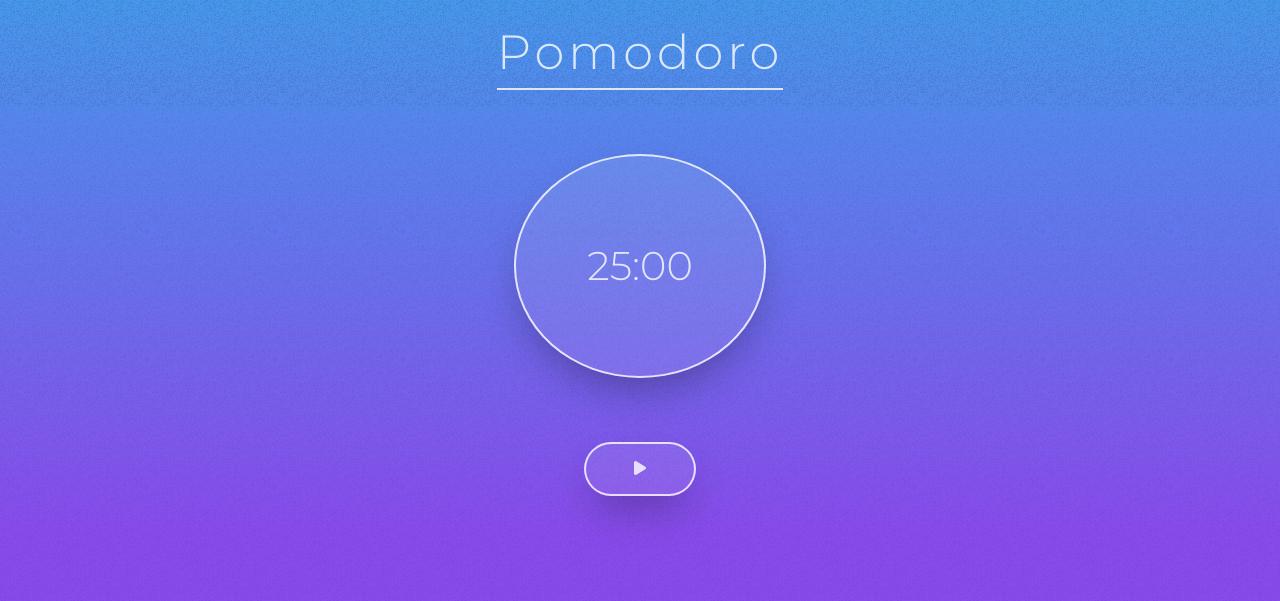
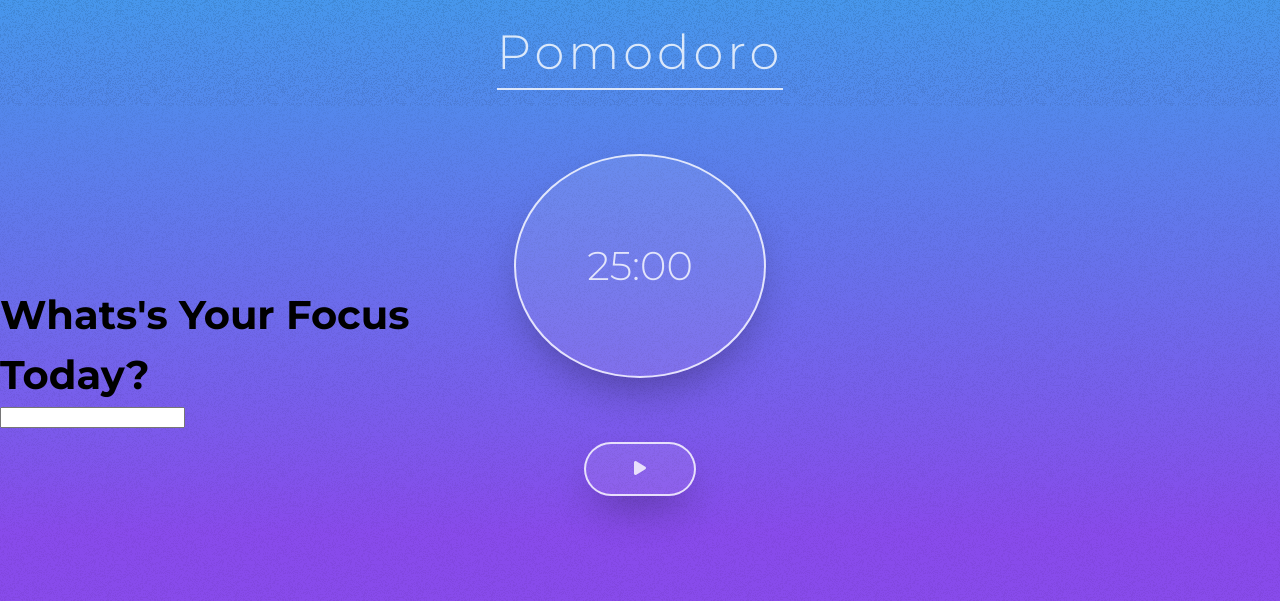
Before and after one commit to chaharshivam/pomodoro-app, a website: page index.html in a window 1280 px wide. Shown: the top 601 px of the page. Drawn offline with Linux system fonts and the light colour scheme.

Commit message:
Update homepage

```diff
--- a/index.html
+++ b/index.html
@@ -22,7 +22,17 @@
             </div>
         </header>
         <!-- Main -->
-        <main>
+        <main class="grid-col-3">
+            <section class="flex-center todo-container">
+                <div class="todo">
+                    <h2 class="todo-title">Whats's Your Focus Today?</h2>
+                    <form action="#">
+                        <input class="todo-input" type="text">
+                    </form>
+                    <ul class="todo-list">
+                    </ul>
+                </div>
+            </section>
             <section class="wrapper timer-container flex-center">
                 <div class="focus timer flex-center">
                     <h2 id="counter" class="time">25:00</h2>
@@ -74,5 +84,6 @@
         </footer>
         <!-- Scripts -->
         <script src="assets/scripts/script.js"></script>
+        <script src="assets/scripts/todo.js"></script>
     </body>
 </html>
```
